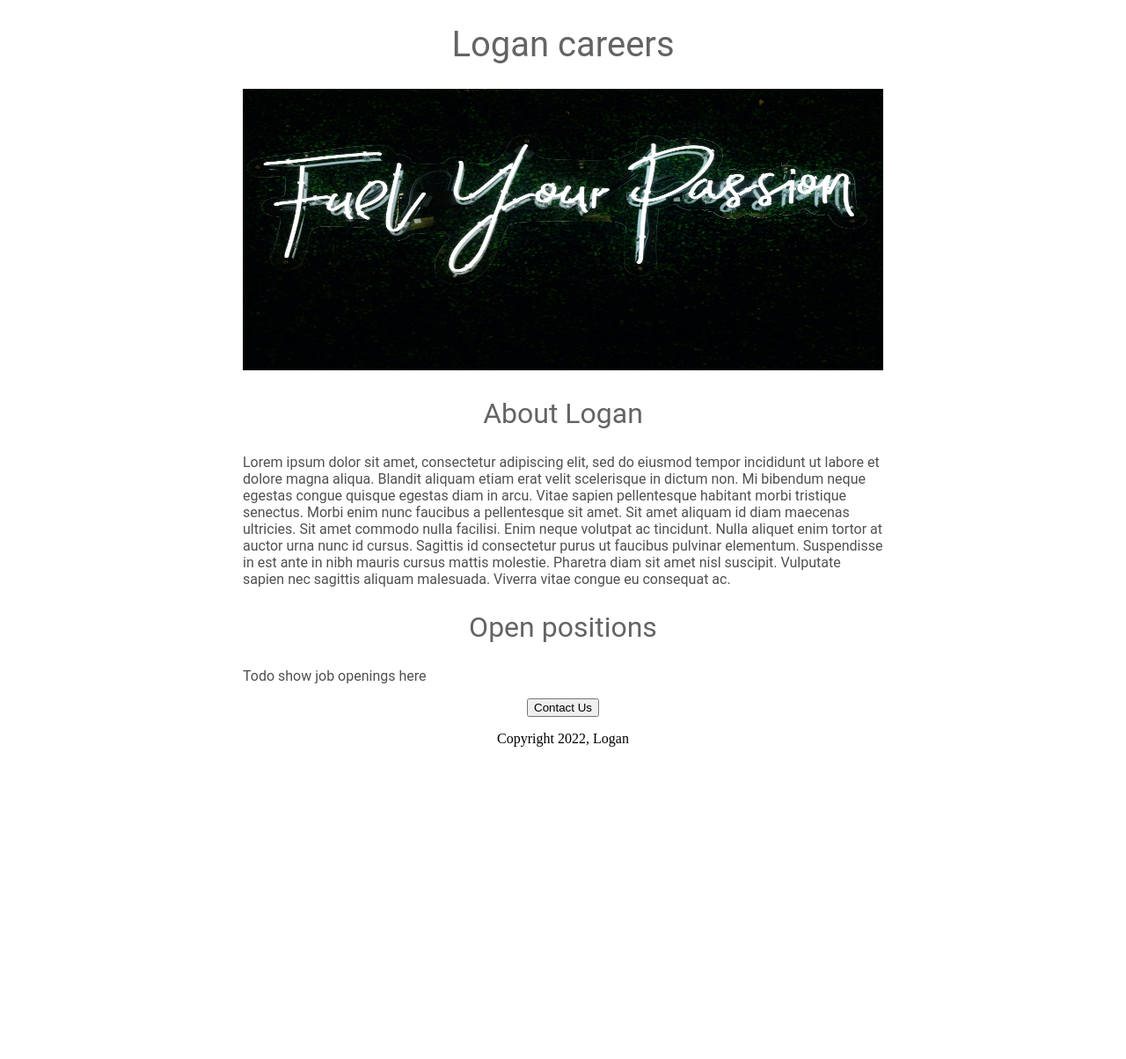
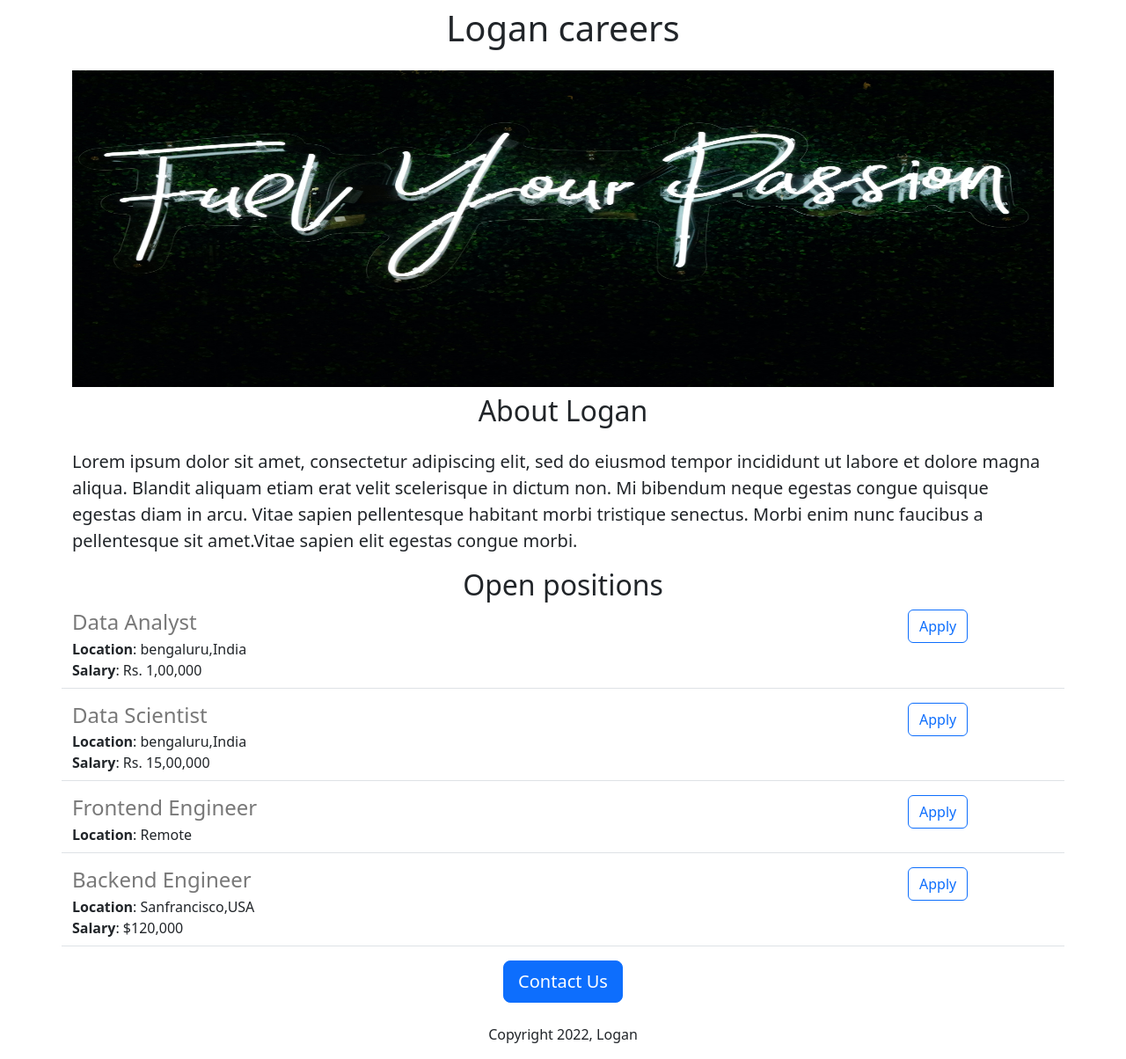
Before and after one commit to Logan55/logan-careers-website, a Flask app: page / in a window 1280 px wide. Shown: the whole page at 88% size. Before the commit the page ends 849 px from the top, so only its background shows below. Run offline with Flask 2, Linux system fonts and the light colour scheme.

Commit message:
Added dynamic data and API route

```diff
--- a/app.py
+++ b/app.py
@@ -1,10 +1,41 @@
-from flask import Flask, render_template
+from flask import Flask, render_template, jsonify
 
 app = Flask(__name__)
 
+JOBS = [
+{
+  'id':  1,
+  'title':'Data Analyst',
+  'location':'bengaluru,India',
+  'salary': 'Rs. 1,00,000',
+},
+{
+  'id':  2,
+  'title':'Data Scientist',
+  'location':'bengaluru,India',
+  'salary': 'Rs. 15,00,000',
+},
+{
+  'id':  3,
+  'title':'Frontend Engineer',
+  'location':'Remote',
+
+},
+{
+  'id':  4,
+  'title':'Backend Engineer',
+  'location':'Sanfrancisco,USA',
+  'salary': '$120,000',
+}
+]
 @app.route("/")
 def hello_world():
-     return render_template ('home.html')
+     return render_template ('home.html', jobs=JOBS, company_name='Logan')
+
+
+@app.route("/api/jobs")
+def list_jobs():
+  return jsonify(JOBS)
 
 if __name__ == "__main__":
   app.run(host='0.0.0.0',debug=True)
--- a/templates/home.html
+++ b/templates/home.html
@@ -4,51 +4,35 @@
     <title>
     Logan careers
     </title>
+    <meta charset="utf-8">
+    <meta name="viewport" content="width=device-width, initial-scale=1">
+    <link href="https://cdn.jsdelivr.net/npm/bootstrap@5.2.2/dist/css/bootstrap.min.css" rel="stylesheet" integrity="sha384-Zenh87qX5JnK2Jl0vWa8Ck2rdkQ2Bzep5IDxbcnCeuOxjzrPF/et3URy9Bv1WTRi" crossorigin="anonymous">
     <style>
-      h1{
-        font-size: 40px;
-        font-family: Roboto;
-        font-weight: normal;
-        color: rgb(100, 100, 100);
-        text-align: center;
-      }
       #banner{
+        height: 360px;
         width: 100%;
-        height: 320px;
-      }
-
-      h2{
-        font-size: 32px;
-        font-family: Roboto;
-        font-weight: normal;
-        color: rgb(100, 100, 100);
-        text-align: center;
-      }
-
-      .bodytext{
-        font-family: roboto;
-        color: rgb(80,80,80);
-      }
-
-      #container{
-        max-width: 728px;
-        margin: 0 auto;
       }
     </style>
+
   </head>
   <body>
-    <div id= "container">
-      <h1> Logan careers</h1>
-      <img id="banner" src="https://logan-careers-website.loganayak925.repl.co/static/banner.jpeg" height="320">
-      <h2> About Logan </h2>
-      <p class= "bodytext">
-        Lorem ipsum dolor sit amet, consectetur adipiscing elit, sed do eiusmod tempor incididunt ut labore et dolore magna aliqua. Blandit aliquam etiam erat velit scelerisque in dictum non. Mi bibendum neque egestas congue quisque egestas diam in arcu. Vitae sapien pellentesque habitant morbi tristique senectus. Morbi enim nunc faucibus a pellentesque sit amet. Sit amet aliquam id diam maecenas ultricies. Sit amet commodo nulla facilisi. Enim neque volutpat ac tincidunt. Nulla aliquet enim tortor at auctor urna nunc id cursus. Sagittis id consectetur purus ut faucibus pulvinar elementum. Suspendisse in est ante in nibh mauris cursus mattis molestie. Pharetra diam sit amet nisl suscipit. Vulputate sapien nec sagittis aliquam malesuada. Viverra vitae congue eu consequat ac.
+    <div class="container">
+      <h1 class="text-center  mt-2 mb-4"> {{company_name}}
+   careers</h1>
+      <img class="img-fluid" id="banner" src="https://logan-careers-website.loganayak925.repl.co/static/banner.jpeg" height="320">
+      <h2 class="text-center  mt-2 mb-4"> About Logan </h2>
+      <p class="lead">
+        Lorem ipsum dolor sit amet, consectetur adipiscing elit, sed do eiusmod tempor incididunt ut labore et dolore magna aliqua. Blandit aliquam etiam erat velit scelerisque in dictum non. Mi bibendum neque egestas congue quisque egestas diam in arcu. Vitae sapien pellentesque habitant morbi tristique senectus. Morbi enim nunc faucibus a pellentesque sit amet.Vitae sapien elit egestas congue morbi.
       </p>
-      <h2> Open positions</h2>
-      <p class="bodytext">Todo show job openings here</p>
-      <div style="text-align:center">
-      <button>Contact Us</button>
-        <p> Copyright 2022, Logan</p>
+      <h2 class="text-center" mt-2 mb-4> Open positions</h2>
+      <div>
+        {% for job in jobs %}
+        {%include'jobitem.html' %}
+        {% endfor %}
+      </div>
+      <div class="text-center">
+      <button class="btn btn-primary btn-lg">Contact Us</button>
+        <p class="mt-4"> Copyright 2022, Logan</p>
       </div>
     </div>
     </body>
--- /dev/null
+++ b/templates/jobitem.html
@@ -0,0 +1,19 @@
+<div class="border-bottom row" style="margin-bottom:16px; padding-bottom:8px;">
+  <div class="col-10">
+  <h4
+    style= "color:rgb(120,120,120); margin-bottom:4px;">
+    {{job['title']}}
+  </h4>
+  <div>
+    <b>Location</b>: {{job['location']}}
+  </div>
+  {% if 'salary' in job %}
+  <div>
+    <b>Salary</b>: {{job['salary']}}
+  </div>
+   {% endif %}
+  </div>
+  <div class="col-2">
+  <button type="button" class="btn btn-outline-primary">Apply</button>
+  </div>
+</div>
```
